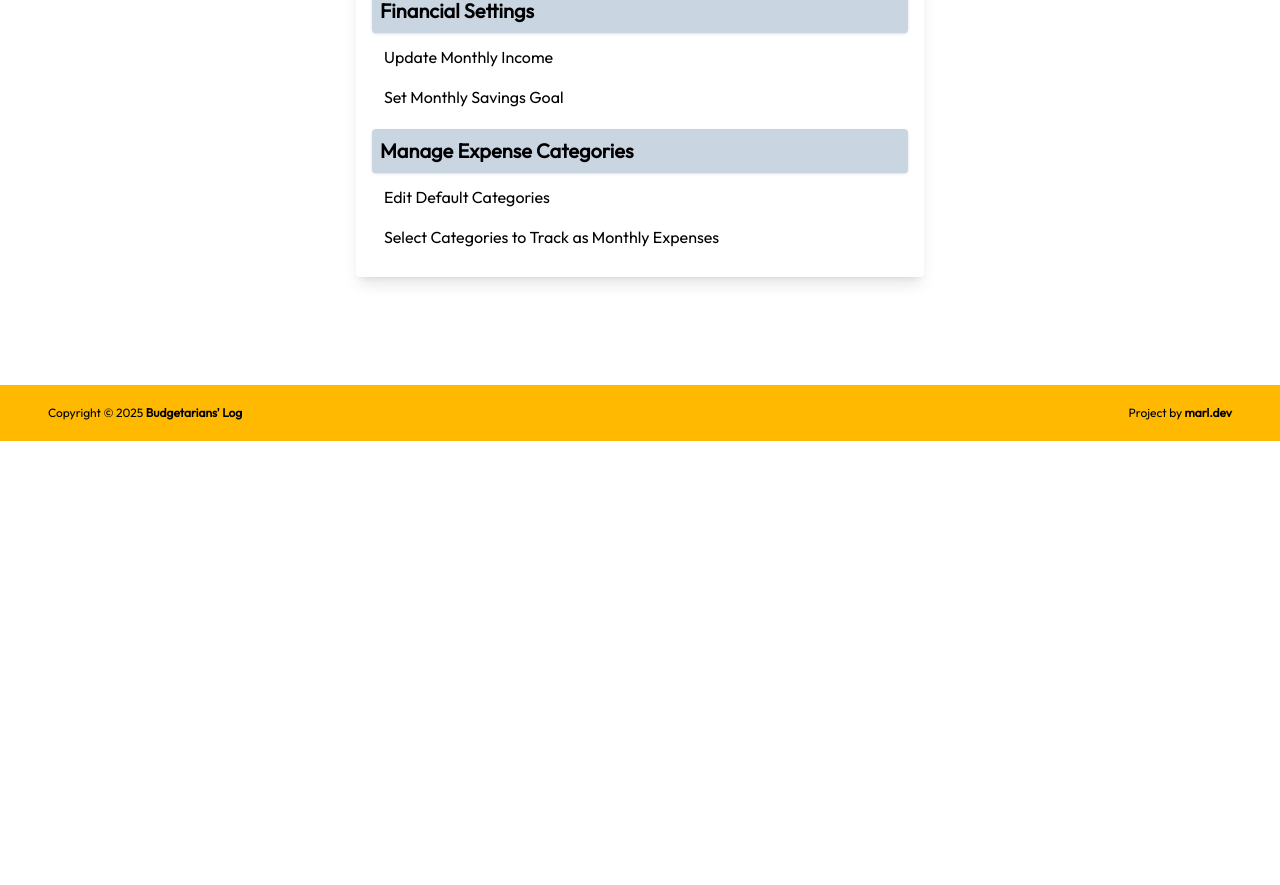
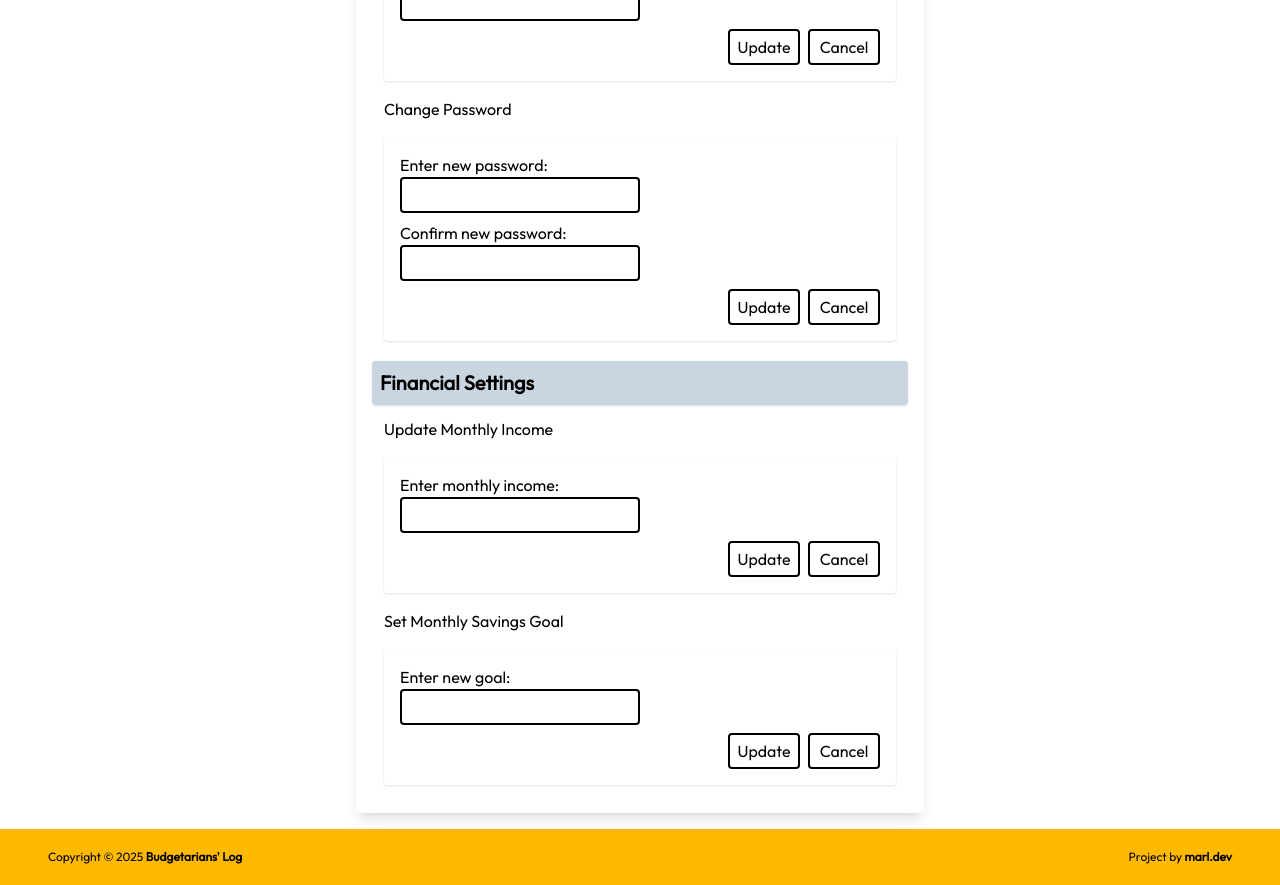
Before and after one commit to marlmunar/budget-tracker, a React (Vite) app in the folder frontend/: page /settings in a window 1280 px wide. Shown: the part 359-1244 px from the top of the page. Before the commit the page ends 800 px from the top, so only its background shows below. Built offline with nearby package versions, Linux system fonts and the light colour scheme; sample sign-in values are in the browser's storage.

Commit message:
Added form components on the user settings

```diff
--- a/frontend/src/components/NewTabChecker.jsx
+++ b/frontend/src/components/NewTabChecker.jsx
@@ -29,21 +29,15 @@ const NewTabChecker = () => {
     } else {
       updatedActiveTabs = [...activeLogTabs, { tabId: id, logId: logId }];
     }
-    console.log(updatedActiveTabs);
-
     dispatch(setActiveLogTabs(updatedActiveTabs));
     localStorage.setItem("activeTabIds", JSON.stringify(updatedActiveTabs));
   };
 
   useEffect(() => {
-    console.log(tabId);
-    console.log(logId);
-    console.log(activeLogTabs);
     const newActiveIDs = [...activeLogTabs];
 
     const newActiveLogs = newActiveIDs.map((id) => id.logId);
     const newActiveTab = newActiveIDs.find((id) => id.logId === logId)?.tabId;
-    console.log(newActiveTab);
 
     const handleMessage = (event) => {
       const { type, tabId: senderId, logId: logData } = event.data;
--- a/frontend/src/pages/UserSettings.jsx
+++ b/frontend/src/pages/UserSettings.jsx
@@ -1,6 +1,13 @@
+import { useState } from "react";
 import { TbArrowBackUp } from "react-icons/tb";
 import { Link } from "react-router-dom";
 const UserSettings = () => {
+  const [email, setEmail] = useState("");
+  const [password, setPasword] = useState("");
+  const [confirmPassword, setConfirmPasword] = useState("");
+  const [income, setIncome] = useState("");
+  const [goals, setGoals] = useState("");
+  const [activeSettings, setActiveSettings] = useState("");
   return (
     <>
       <title>Budgetarians' Log - User Settings</title>
@@ -21,9 +28,64 @@ const UserSettings = () => {
               <li>
                 <button type="button">Update Email</button>
               </li>
+              <form>
+                <div className="flex p-4 flex-col gap-2 justify-center shadow rounded">
+                  <div className="flex flex-col justify-center w-[50%]">
+                    <label htmlFor="email">Enter new email:</label>
+                    <input
+                      name="email"
+                      type="email"
+                      value={email}
+                      onChange={(e) => setEmail(e.target.value)}
+                      className=" rounded px-2 p-1 border-2"
+                      autoComplete="off"
+                      required
+                    />
+                  </div>
+                  <div className="justify-self-end flex justify-end gap-2 *:border-2 *:h-9 *:w-18 *:rounded">
+                    <button>Update</button>
+                    <button type="button">Cancel</button>
+                  </div>
+                </div>
+              </form>
               <li>
                 <button type="button">Change Password</button>
               </li>
+              <form>
+                <div className="flex p-4 flex-col gap-2 justify-center shadow rounded">
+                  <div className="flex flex-col gap-2">
+                    <div className="flex flex-col justify-center w-[50%]">
+                      <label htmlFor="password">Enter new password:</label>
+                      <input
+                        name="password"
+                        type="password"
+                        value={password}
+                        onChange={(e) => setPasword(e.target.value)}
+                        className="rounded px-2 p-1 border-2"
+                        autoComplete="off"
+                        required
+                      />
+                    </div>
+                    <div className="flex flex-col justify-center w-[50%]">
+                      <label htmlFor="newPassword">Confirm new password:</label>
+                      <input
+                        name="newPassword"
+                        type="password"
+                        value={confirmPassword}
+                        onChange={(e) => setConfirmPasword(e.target.value)}
+                        className=" rounded px-2 p-1 border-2"
+                        autoComplete="off"
+                        required
+                      />
+                    </div>
+                  </div>
+
+                  <div className="justify-self-end grow flex justify-end gap-2 *:border-2 *:h-9 *:w-18 *:rounded">
+                    <button>Update</button>
+                    <button type="button">Cancel</button>
+                  </div>
+                </div>
+              </form>
             </ul>
           </section>
 
@@ -35,25 +97,49 @@ const UserSettings = () => {
               <li>
                 <button type="button">Update Monthly Income</button>
               </li>
+              <form>
+                <div className="flex p-4 flex-col gap-2 justify-center shadow rounded">
+                  <div className="flex flex-col justify-center w-[50%]">
+                    <label htmlFor="income">Enter monthly income:</label>
+                    <input
+                      name="income"
+                      type="number"
+                      value={income}
+                      onChange={(e) => setIncome(e.target.value)}
+                      className=" rounded px-2 p-1 border-2"
+                      autoComplete="off"
+                      required
+                    />
+                  </div>
+                  <div className="justify-self-end flex justify-end gap-2 *:border-2 *:h-9 *:w-18 *:rounded">
+                    <button>Update</button>
+                    <button type="button">Cancel</button>
+                  </div>
+                </div>
+              </form>
               <li>
                 <button type="button">Set Monthly Savings Goal</button>
               </li>
-            </ul>
-          </section>
-
-          <section>
-            <h3 className="shadow bg-slate-300 rounded text-xl font-semibold p-2">
-              Manage Expense Categories
-            </h3>
-            <ul className="p-2  flex flex-col gap-2 *:p-1">
-              <li>
-                <button type="button">Edit Default Categories</button>
-              </li>
-              <li>
-                <button type="button">
-                  Select Categories to Track as Monthly Expenses
-                </button>
-              </li>
+              <form>
+                <div className="flex p-4 flex-col gap-2 justify-center shadow rounded">
+                  <div className="flex flex-col justify-center w-[50%]">
+                    <label htmlFor="savingGoals">Enter new goal:</label>
+                    <input
+                      name="savingGoals"
+                      type="number"
+                      value={goals}
+                      onChange={(e) => setGoals(e.target.value)}
+                      className=" rounded px-2 p-1 border-2"
+                      autoComplete="off"
+                      required
+                    />
+                  </div>
+                  <div className="justify-self-end flex justify-end gap-2 *:border-2 *:h-9 *:w-18 *:rounded">
+                    <button>Update</button>
+                    <button type="button">Cancel</button>
+                  </div>
+                </div>
+              </form>
             </ul>
           </section>
         </div>
```
